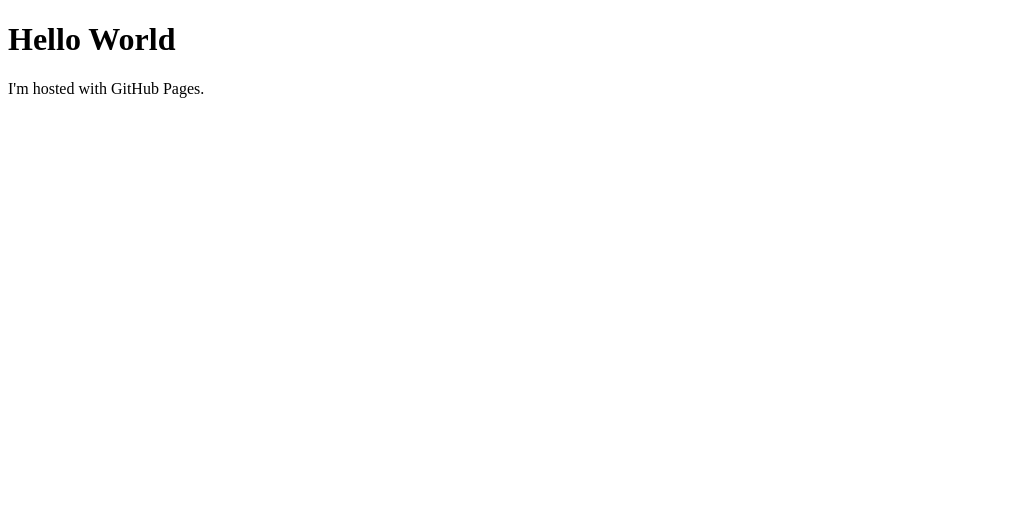
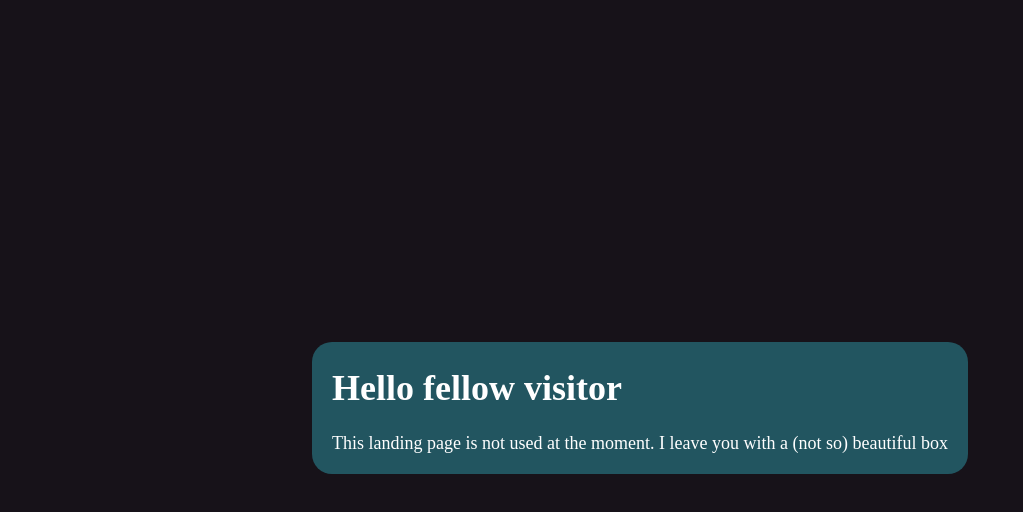
Before and after one commit to Jorgixhallo/Jorgixhallo.github.io, a plain HTML site: page index.html in a window 1280 px wide. Shown: the whole page, without its empty margins (0-1023 px from the left). Drawn offline with Linux system fonts and the light colour scheme.

Commit message:
Updated index page

```diff
--- a/index.html
+++ b/index.html
@@ -1,7 +1,31 @@
 <!DOCTYPE html>
-<html>
+<html lang="en">
+<header>
+    <style>
+        body{
+            font-size: large;
+            background-color: #171219;
+            height: 100vh;;
+            display: flex;
+            justify-content: center;
+            align-items: center;
+            color:white;
+        }
+        .box {
+            background-color: #225560;
+            border-radius: 20px;
+        }
+        .info{
+          margin: 20px;
+        }
+    </style>
+</header>
 <body>
-<h1>Hello World</h1>
-<p>I'm hosted with GitHub Pages.</p>
+    <div class="box">
+        <div class="info">
+          <h1>Hello fellow visitor</h1>
+          <p>This landing page is not used at the moment. I leave you with a (not so) beautiful box</p>
+        </div>
+    </div>
 </body>
 </html>
```
